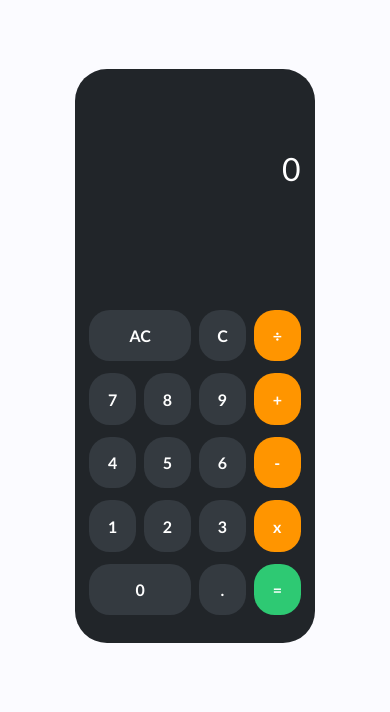
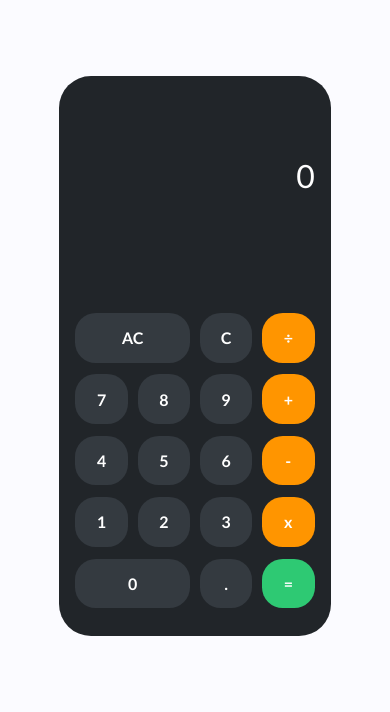
Before and after one commit to milosmicevic/calculator, a plain HTML site: page index.html in a window 390 px wide. Shown: the part 87-799 px from the top of the page. Drawn offline with Linux system fonts and the light colour scheme.

Commit message:
Update style.css

```diff
--- a/style.css
+++ b/style.css
@@ -32,12 +32,11 @@ body {
 }
 
 #container main .calculator-container {
-  width: 100%;
-  height: 80%;
+  width: 17rem;
+  height: 35rem;
   background-color: #212529;
   border-radius: 2rem;
   padding: 6%;
-  width: 20rem;
 }
 
 #container main .calculator-container .screen-container {
@@ -112,9 +111,3 @@ body {
   color: #4c5c68;
   margin-left: 0.3rem;
 }
-
-@media only screen and (max-width: 500px) {
-  #container main {
-    width: 15rem;
-  }
-}
```
